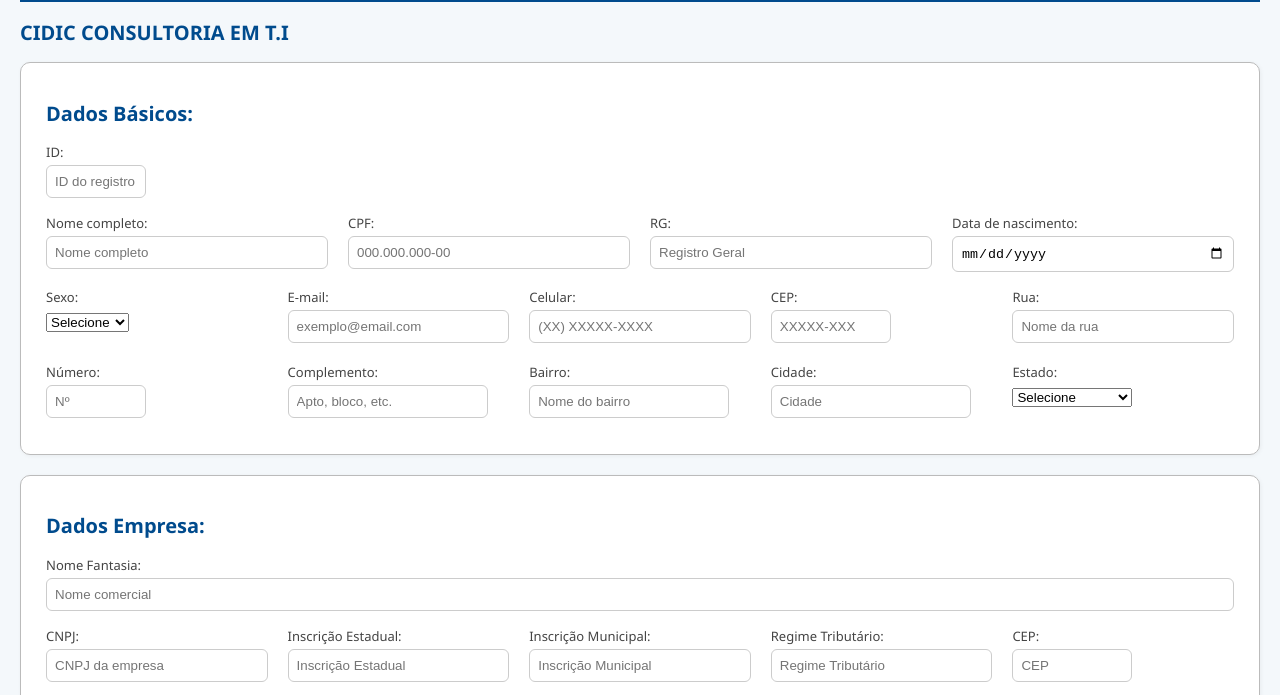
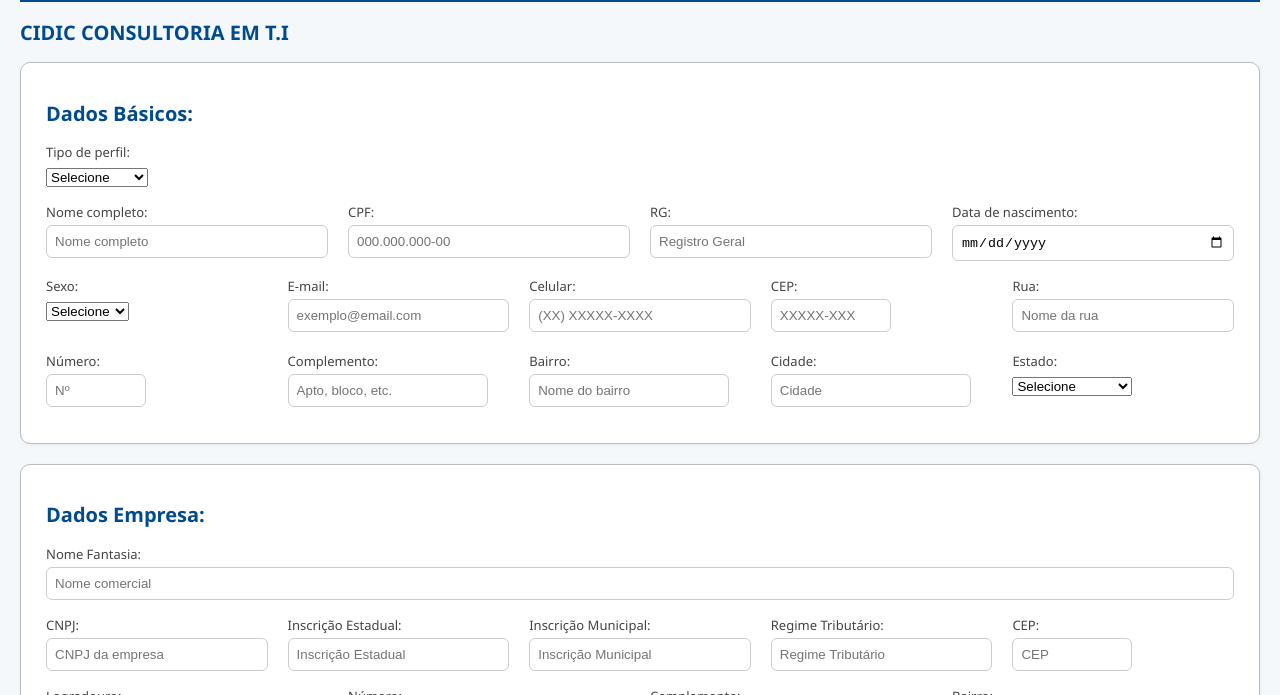
Before and after one commit to cauamenezes/sistema_timesheet, a plain HTML site: page Front-end/cad_colaborador.html in a window 1280 px wide. Shown: the part 96-791 px from the top of the page. Drawn offline with nearby package versions, Linux system fonts and the light colour scheme.

Commit message:
ajustando front-end

```diff
--- a/Front-end/cad_colaborador.html
+++ b/Front-end/cad_colaborador.html
@@ -198,8 +198,12 @@
   <h2>Dados Básicos:</h2>
   <div class="form-row">
     <div>
-      <label for="id">ID:</label>
-      <input type="text" id="id" placeholder="ID do registro" style="max-width: 100px;">
+      <label for="tipo_perfil">Tipo de perfil:</label>
+      <select id="tipo_perfil" style="max-width: 120px;">
+        <option value="" disabled selected>Selecione</option>
+        <option value="consultor">Consultor</option>
+        <option value="adm">Adminstrador</option>
+      </select>
     </div>
   </div>
   <div class="form-row">
```
Also changed, not shown: Front-end/index.html (+7 -7 lines), Front-end/inicio.html (+1 -1 lines).
